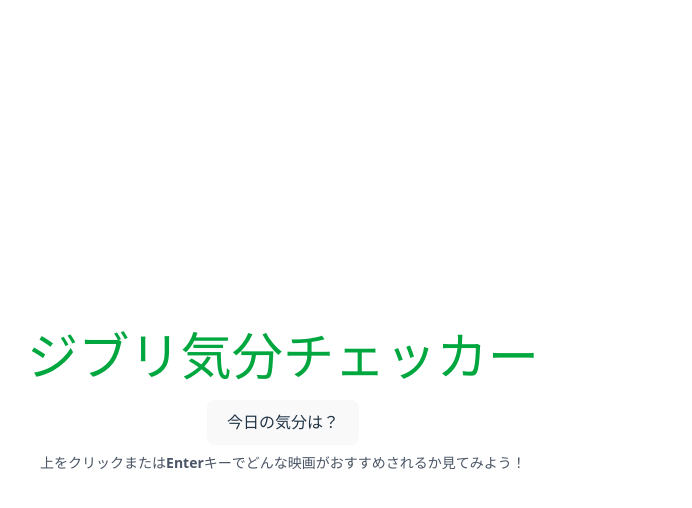
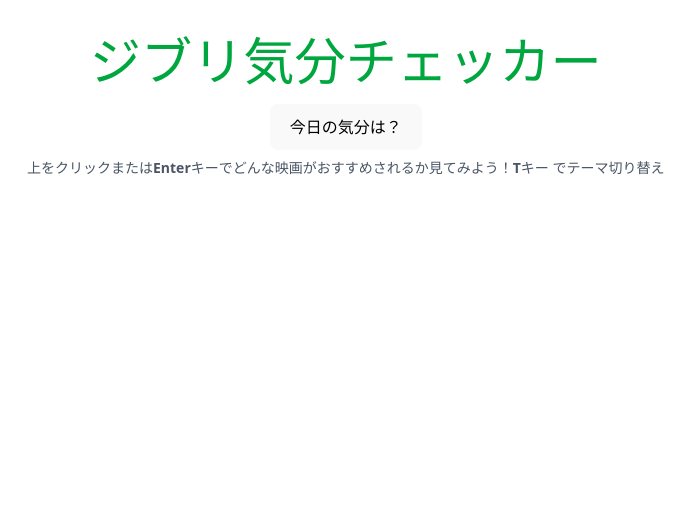
Before and after one commit to Miyako-Matsui/ghibli-mood-app, a React (Vite) app: page / in a window 1280 px wide. Shown: the top 508 px of the page, without its empty margins (5-697 px from the left). Built offline with nearby package versions, Linux system fonts and the light colour scheme; no server answers.

Commit message:
need to work on backscreen colour black

```diff
--- a/src/GhibliApp.jsx
+++ b/src/GhibliApp.jsx
@@ -1,10 +1,12 @@
 import React, { useState, useEffect } from 'react'
 import './index.css'
 import 'tailwindcss'
+import ThemeToggler from './components/ThemeToggler'
 
 function GhibliApp() {
     const [films, setFilms] = useState([])
     const [selectedFilm, setSelectedFilm] = useState(null)
+    const [theme, setTheme] = useState('light')
 
     useEffect(() => {
         fetch('https://ghibliapi.vercel.app/films') // ✅ 正しいエンドポイント
@@ -30,7 +32,15 @@
     }, [films])
 
     return (
-        <div style={{ textAlign: 'center', padding: '2rem' }}>
+        <div
+            className={`${
+                theme === 'light'
+                    ? 'bg-white text-black'
+                    : 'bg-black text-white'
+            } h-screen text-center p-8`}
+        >
+            <ThemeToggler onThemeChange={setTheme} />
+
             <h1 className="text-green-600 text-2xl font-bold mb-4">
                 ジブリ気分チェッカー
             </h1>
@@ -41,6 +51,7 @@
                 <span className="font-extrabold">上をクリック</span>
                 または<span className="font-extrabold">Enterキー</span>
                 でどんな映画がおすすめされるか見てみよう！
+                <span className="font-extrabold">Tキー</span> でテーマ切り替え
             </p>
 
             {selectedFilm && (
--- /dev/null
+++ b/src/components/ThemeToggler.jsx
@@ -0,0 +1,29 @@
+import { useEffect, useState } from 'react'
+
+export default function ThemeToggler({ onThemeChange }) {
+    const [theme, setTheme] = useState('light')
+
+    useEffect(() => {
+        const savedTheme = localStorage.getItem('theme')
+        if (savedTheme) {
+            setTheme(savedTheme)
+            onThemeChange(savedTheme)
+        }
+    }, [onThemeChange])
+
+    useEffect(() => {
+        const handleKeyDown = (e) => {
+            if (e.key.toLowerCase() === 't') {
+                const newTheme = theme === 'light' ? 'dark' : 'light'
+                setTheme(newTheme)
+                localStorage.setItem('theme', newTheme)
+                onThemeChange(newTheme)
+            }
+        }
+
+        window.addEventListener('keydown', handleKeyDown)
+        return () => window.removeEventListener('keydown', handleKeyDown)
+    }, [theme, onThemeChange])
+
+    return null // UIなしでキーボードだけで操作
+}
```
